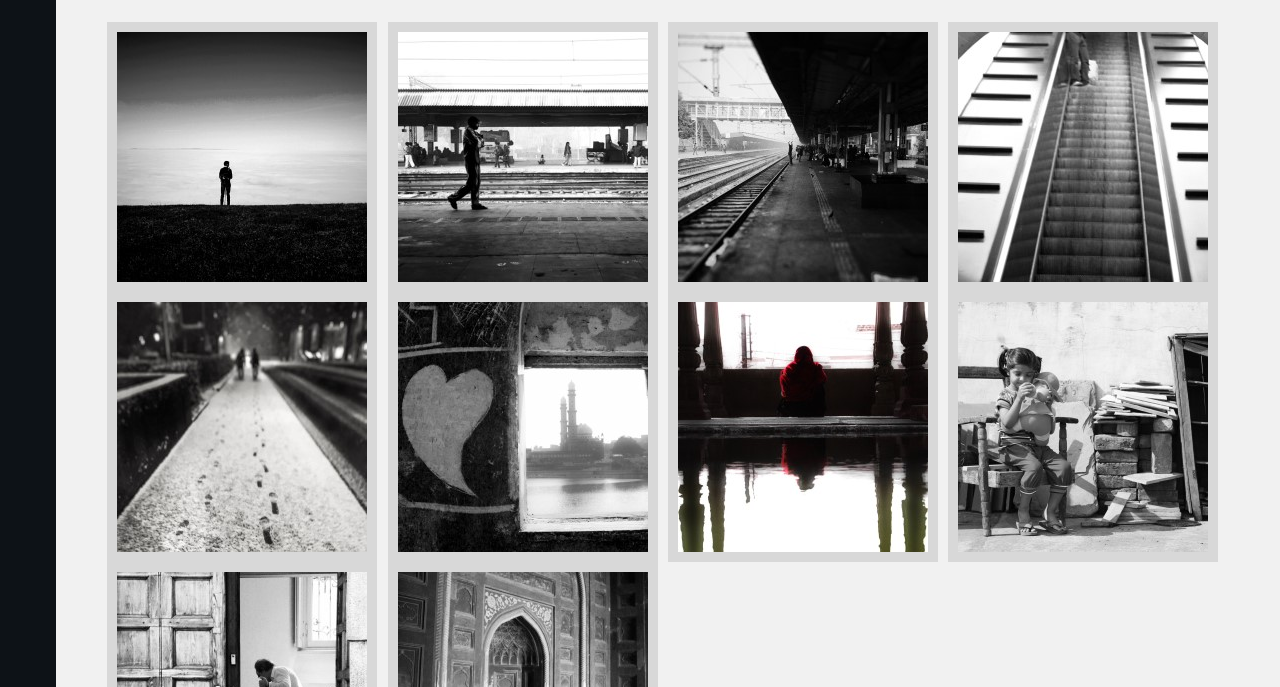
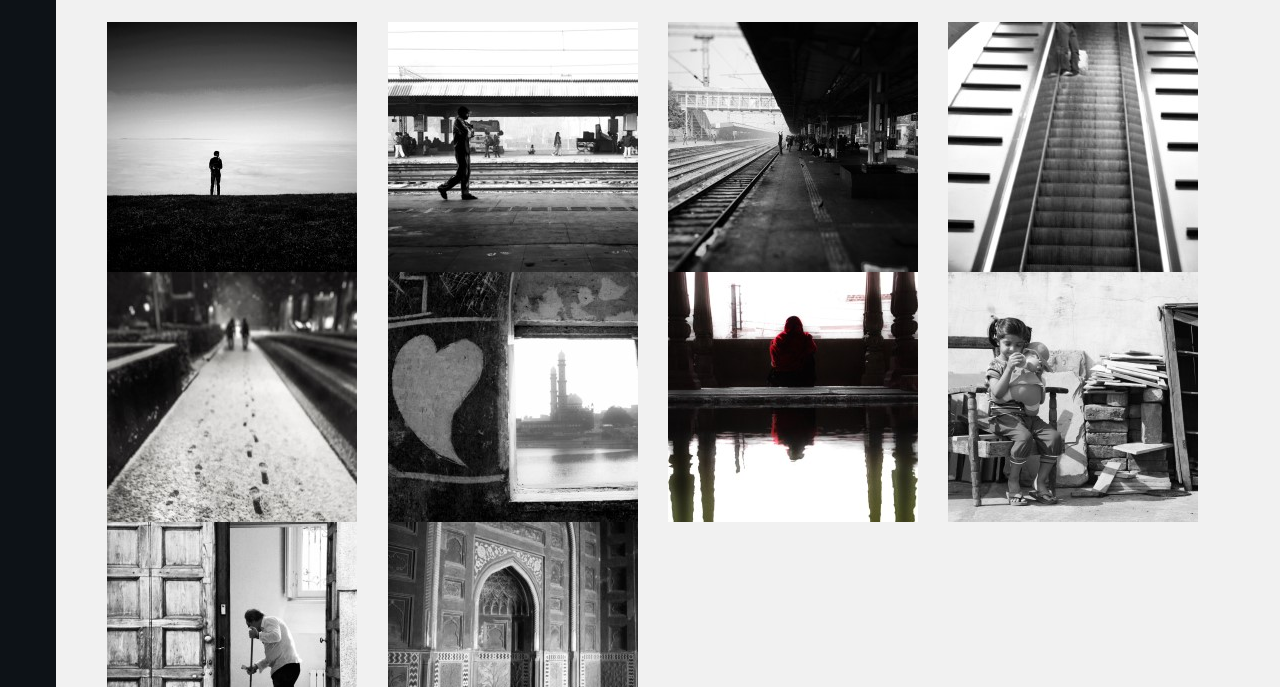
Before and after one commit to 1robingupta/1robingupta.github.io, a plain HTML site: page index.html in a window 1280 px wide. Shown: the part 693-1380 px from the top of the page. Drawn offline with Linux system fonts and the light colour scheme.

Commit message:
Update main.css

```diff
--- a/assets/css/main.css
+++ b/assets/css/main.css
@@ -856,7 +856,6 @@
 					-webkit-transition: -webkit-transform 0.2s ease-in-out;
 					-ms-transition: -ms-transform 0.2s ease-in-out;
 					transition: transform 0.2s ease-in-out;
-					border: solid 10px rgba(144, 144, 144, 0.25);
 					max-width: 100%;
 					height: auto;
 					vertical-align: middle;
```
